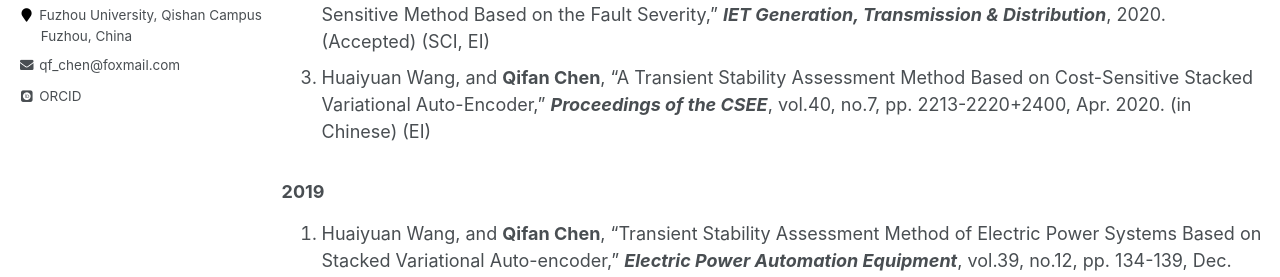
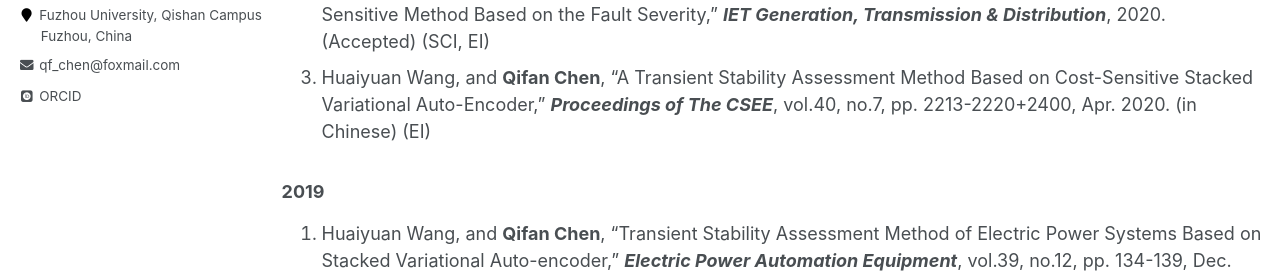
Before and after one commit to ChQf/ChQf.github.io, a Jekyll site: the page built from _pages/publications.md, in a window 1280 px wide and 954 px high. Shown: the part 410-687 px from the top of the window. Built offline with Jekyll 4.4.1, drawn with Linux system fonts in a browser that asks for light colours; some web fonts are replaced.

```diff
--- a/_pages/publications.md
+++ b/_pages/publications.md
@@ -10,7 +10,7 @@ author_profile: true
 ### 2020
 1. Huaiyuan Wang, **Qifan Chen**, and Baohui Zhang, "Transient Stability Assessment Combined Model Framework Based on Cost-Sensitive Method," ***IET Generation, Transmission & Distribution***, vol.14, no.12, pp. 2256-2262, 2020. (SCI, EI)<br>
 1. Huaiyuan Wang\*, Qingyin Wang, and **Qifan Chen**\*, "Transient Stability Assessment Model with Improved Cost Sensitive Method Based on the Fault Severity," ***IET Generation, Transmission & Distribution***, 2020. (Accepted) (SCI, EI)<br>
-1. Huaiyuan Wang, and **Qifan Chen**, "A Transient Stability Assessment Method Based on Cost-Sensitive Stacked Variational Auto-Encoder," ***Proceedings of the CSEE***, vol.40, no.7, pp. 2213-2220+2400, Apr. 2020. (in Chinese) (EI)<br>
+1. Huaiyuan Wang, and **Qifan Chen**, "A Transient Stability Assessment Method Based on Cost-Sensitive Stacked Variational Auto-Encoder," ***Proceedings of The CSEE***, vol.40, no.7, pp. 2213-2220+2400, Apr. 2020. (in Chinese) (EI)<br>
 
 ### 2019
 1. Huaiyuan Wang, and **Qifan Chen**, "Transient Stability Assessment Method of Electric Power Systems Based on Stacked Variational Auto-encoder," ***Electric Power Automation Equipment***, vol.39, no.12, pp. 134-139, Dec. 2019. (in Chinese) (Award winning papers from the 19th Annual Conference of Fujian Society for Electrical Engineering) (EI)
```
